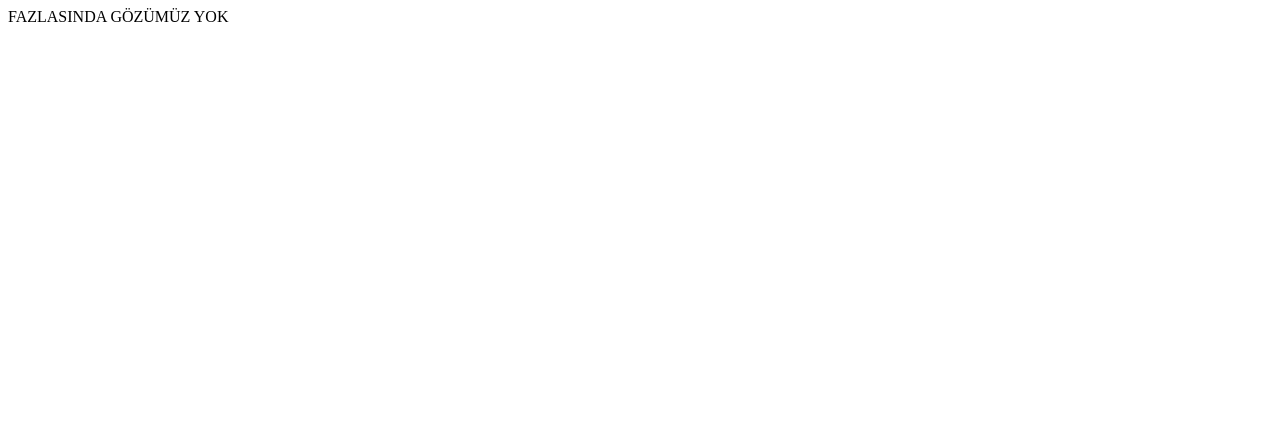
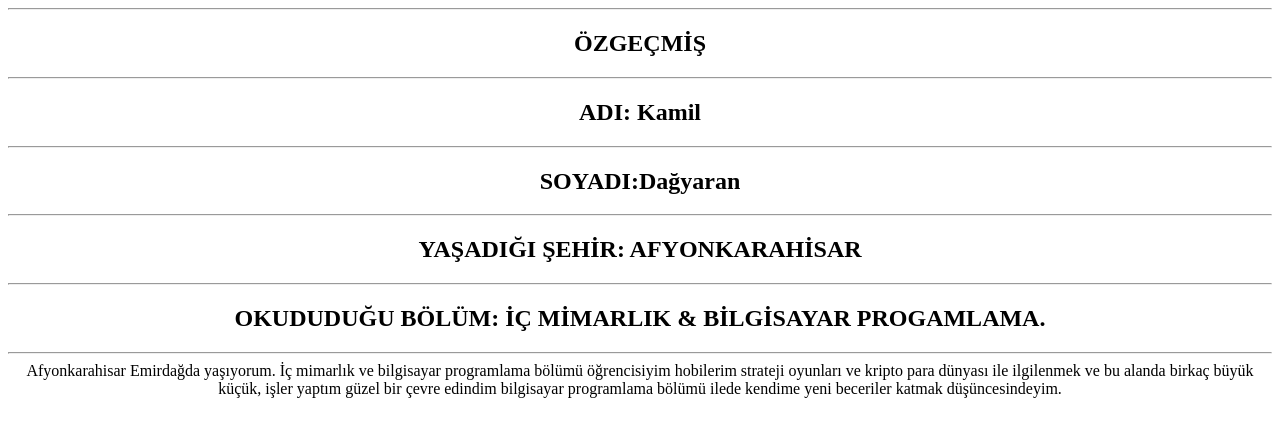
Before and after one commit to KamilDagyaran/basics-of-web-design, a plain HTML site: page assignment-1/resume.html in a window 1280 px wide. Drawn offline with Linux system fonts and the light colour scheme.

Commit message:
cv eklendi

```diff
--- a/assignment-1/resume.html
+++ b/assignment-1/resume.html
@@ -2,15 +2,39 @@
 <head>
     <title>ÖzGeçmiş</title>
 <meta charset="utf-8"/>
-<meta name="keywords" content=""
-<meta name="description" content=""
+<meta name="keywords" content="">
+<meta name="description" content="">
 
 
 </head>
-<p>FAZLASINDA GÖZÜMÜZ YOK </p>
+<body>
+
+<center>
+    <hr>
+    <h2>ÖZGEÇMİŞ</h2>
+    <hr>
+    <h2> ADI: Kamil</h2>
+    <hr>
+   <h2> SOYADI:Dağyaran</h2>
+   <hr>
+   <h2> YAŞADIĞI ŞEHİR: AFYONKARAHİSAR </h2>
+   <hr><p>
+    <h2> OKUDUDUĞU BÖLÜM: İÇ MİMARLIK & BİLGİSAYAR PROGAMLAMA.</h2>
+    <hr>
+     Afyonkarahisar Emirdağda yaşıyorum. İç mimarlık ve bilgisayar programlama bölümü öğrencisiyim hobilerim strateji oyunları ve kripto para dünyası  ile ilgilenmek  ve bu alanda birkaç büyük küçük, işler yaptım güzel bir çevre edindim bilgisayar programlama bölümü ilede kendime yeni beceriler katmak  düşüncesindeyim.
+     </p></center>
 
 
 
 
 
+
+
+
+
+
+
+
+</body>
+
 </html>
```
